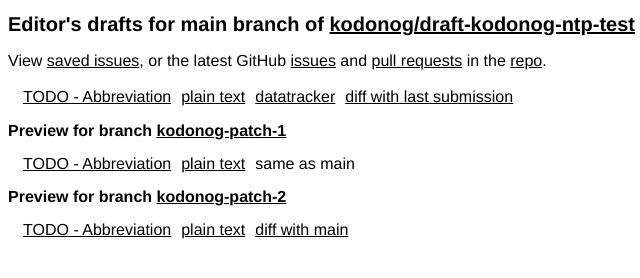
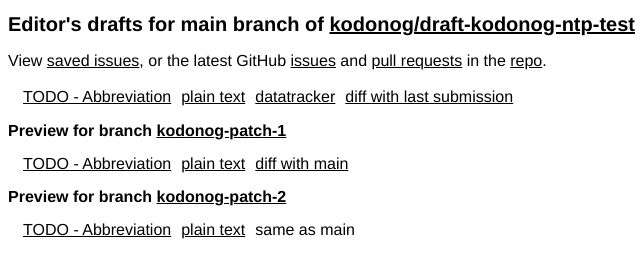
Before and after one commit to kodonog/draft-kodonog-ntp-test, a plain HTML site: page index.html in a window 1280 px wide. Shown: the full height of the page, 0-640 px from the left. Drawn offline with Linux system fonts and the light colour scheme.

Commit message:
Script updating gh-pages from 6ca5499. [ci skip]

```diff
--- a/index.html
+++ b/index.html
@@ -29,7 +29,7 @@
       <tr>
         <td><a href="kodonog-patch-1/draft-kodonog-ntp-test.html" class="html draft-kodonog-ntp-test" title="TODO - Your title (HTML)">TODO - Abbreviation</a></td>
         <td><a href="kodonog-patch-1/draft-kodonog-ntp-test.txt" class="txt draft-kodonog-ntp-test" title="TODO - Your title (Text)">plain text</a></td>
-        <td>same as main</td>
+        <td><a href="https://author-tools.ietf.org/api/iddiff?url_1=https://kodonog.github.io/draft-kodonog-ntp-test/draft-kodonog-ntp-test.txt&amp;url_2=https://kodonog.github.io/draft-kodonog-ntp-test/kodonog-patch-1/draft-kodonog-ntp-test.txt" class="diff draft-kodonog-ntp-test">diff with main</a></td>
       </tr>
     </table>
     <h2>Preview for branch <a href="kodonog-patch-2">kodonog-patch-2</a></h2>
@@ -37,7 +37,7 @@
       <tr>
         <td><a href="kodonog-patch-2/draft-kodonog-ntp-test.html" class="html draft-kodonog-ntp-test" title="TODO - Your title (HTML)">TODO - Abbreviation</a></td>
         <td><a href="kodonog-patch-2/draft-kodonog-ntp-test.txt" class="txt draft-kodonog-ntp-test" title="TODO - Your title (Text)">plain text</a></td>
-        <td><a href="https://author-tools.ietf.org/api/iddiff?url_1=https://kodonog.github.io/draft-kodonog-ntp-test/draft-kodonog-ntp-test.txt&amp;url_2=https://kodonog.github.io/draft-kodonog-ntp-test/kodonog-patch-2/draft-kodonog-ntp-test.txt" class="diff draft-kodonog-ntp-test">diff with main</a></td>
+        <td>same as main</td>
       </tr>
     </table>
     <script>
```
Also changed, not shown: draft-kodonog-ntp-test.html (+1 -1 lines), draft-kodonog-ntp-test.txt.
